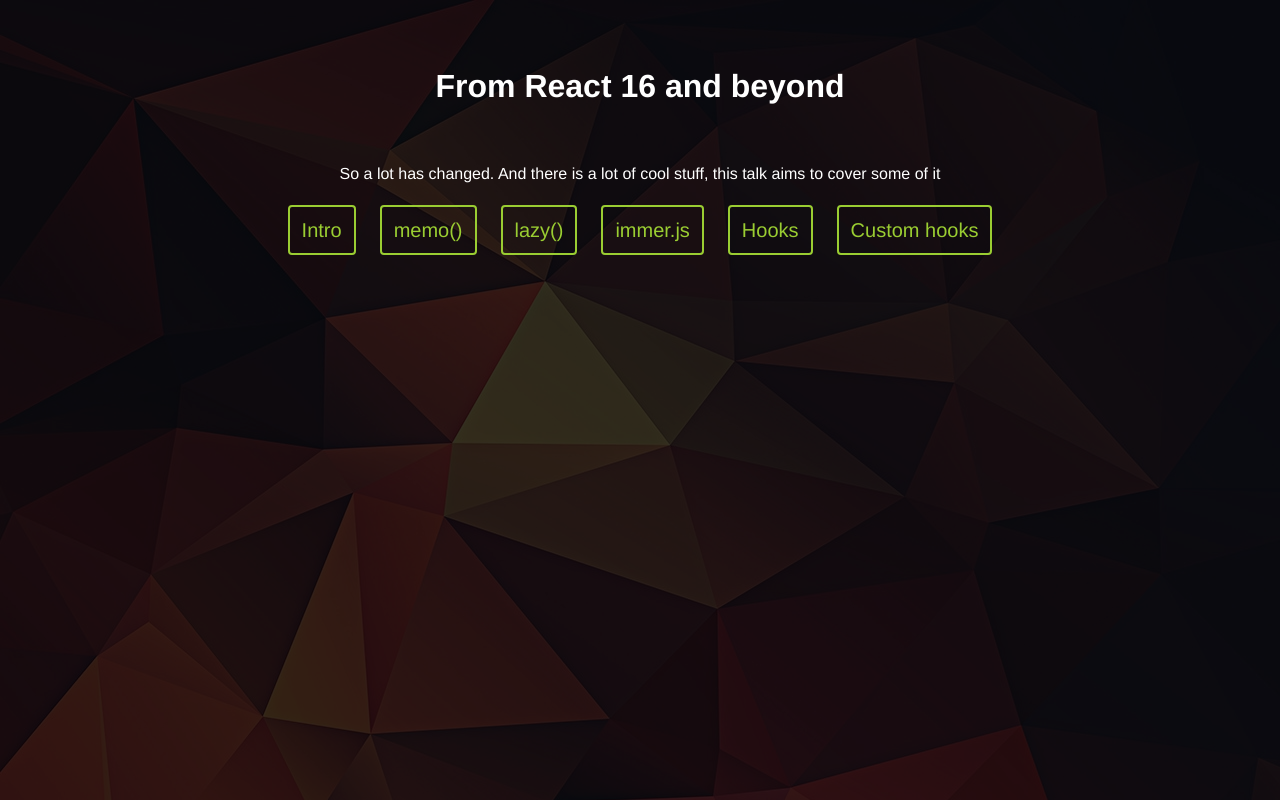
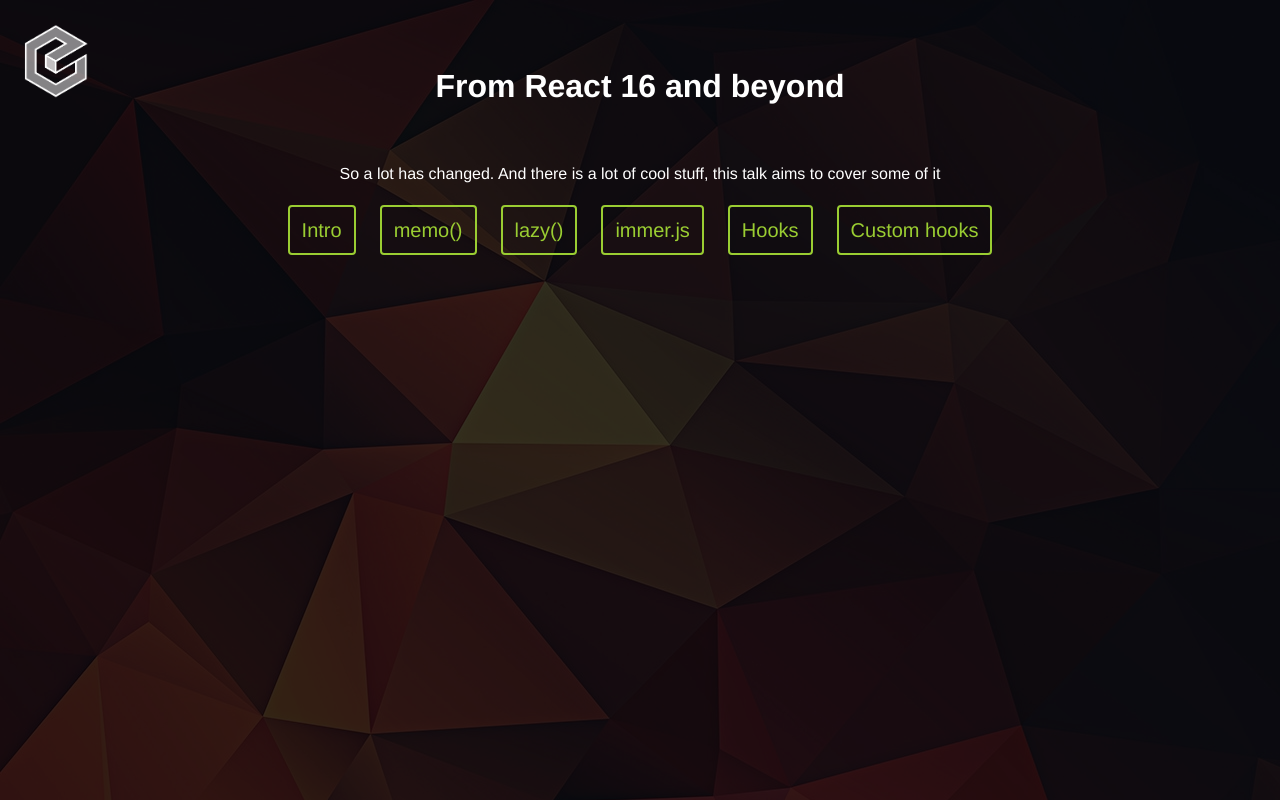
Before and after one commit to lfbergee/react-keynote, a React (Create React App) app: page / in a window 1280 px wide. Built offline with nearby package versions, Linux system fonts and the light colour scheme.

Commit message:
add elate logo

```diff
--- a/src/components/slide/Slide.jsx
+++ b/src/components/slide/Slide.jsx
@@ -2,6 +2,7 @@
 import styled from "styled-components";
 import { GridCol, GridRow } from "../../baseComponents";
 import bg from "./bg.jpg";
+import logo from "./logo.png";
 
 const Wrapper = styled.section`
   width: 100%;
@@ -25,8 +26,20 @@
   margin: 68px 12px 24px;
 `;
 
+const Logo = styled.div`
+  position: fixed;
+  top: 24px;
+  left: 24px;
+  background: url(${logo});
+  background-size: contain;
+  background-repeat: no-repeat;
+  height: 75px;
+  width: 75px;
+`;
+
 const Slide = ({ heading, withImage, name, children }) => (
   <Wrapper name={name} withImage={withImage}>
+    <Logo />
     <Content>
       <GridRow>
         <GridCol size={12}>
```
Also changed, not shown: src/components/slide/logo.png (added).
